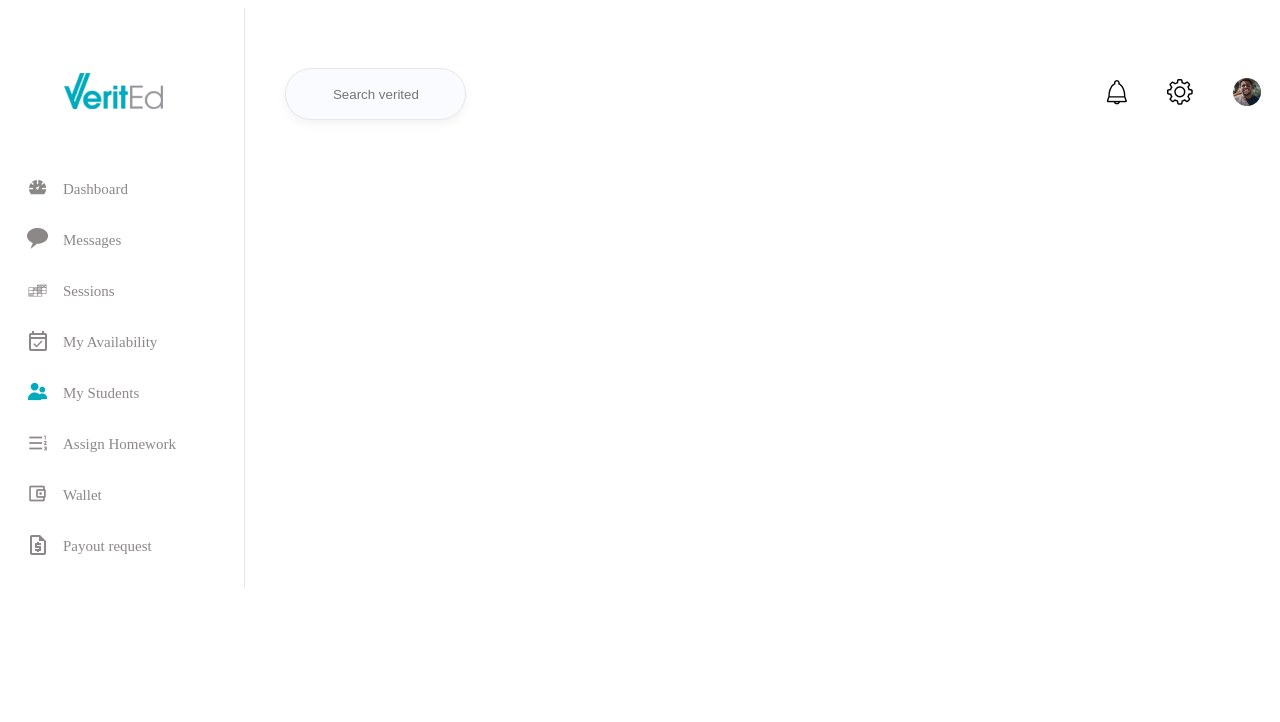
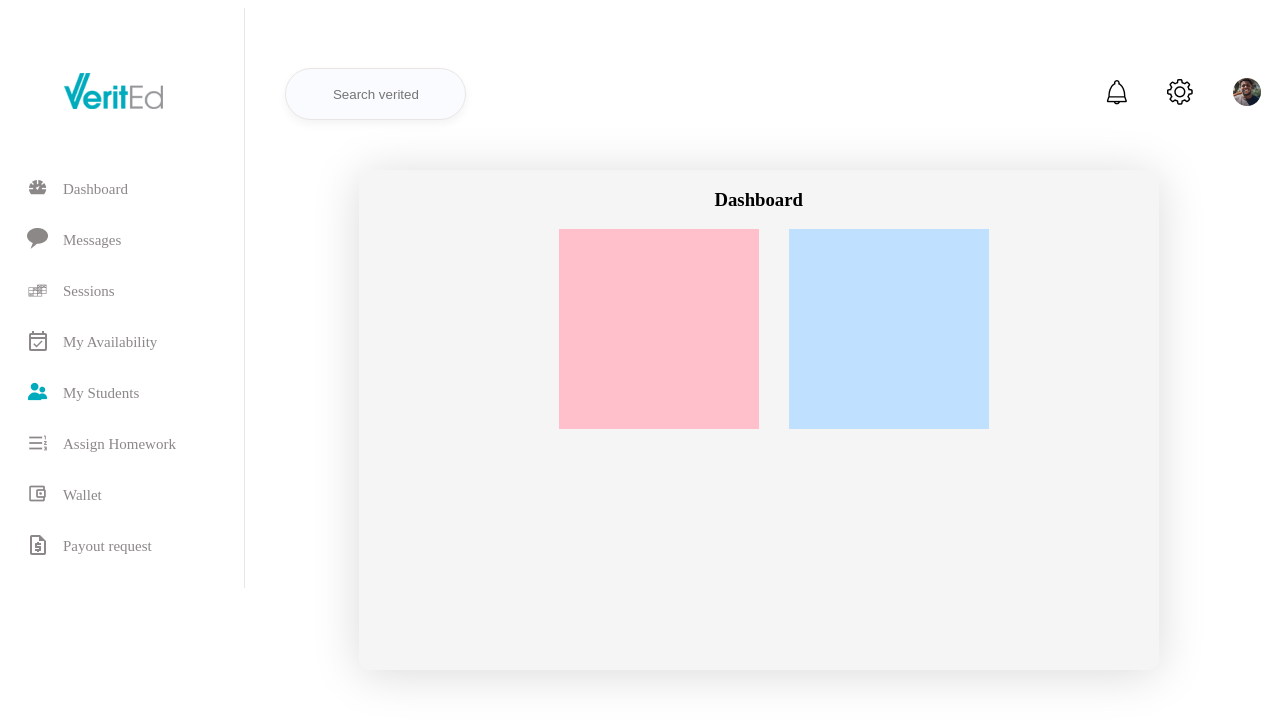
Before and after one commit to WocherZ/education-platform--JFD, a React (Create React App) app in the folder education-platform/: page / in a window 1280 px wide. Shown: the top 722 px of the page. Built offline with nearby package versions, Linux system fonts and the light colour scheme.

Commit message:
added dasboard

```diff
--- a/education-platform/src/components/my_students/navbar.js
+++ b/education-platform/src/components/my_students/navbar.js
@@ -10,20 +10,20 @@ import homework from '../../images/my_students/homework.png';
 import wallet from '../../images/my_students/wallet.png';
 import payout from '../../images/my_students/payout.png';
 import '../../styles/my_students/style.css'
-import Modal from '../../modal/my_students/Modal.js'
+import Modal from '../../modal/my_students/Modalroot.js'
 
 
 
 
 
 
-export default function Navbar({ setactive }) {
+export default function Navbar(props) {
 
 
     const handleClick = (e) => {
         if (e.target.style.color === "rgb(0, 171, 189)") {
             e.target.style.color = "";
-            setactive(false)
+            props.setactive(false)
         }
 
         else {
@@ -36,7 +36,8 @@ export default function Navbar({ setactive }) {
                 }
             }
             e.target.style.color = "rgb(0, 171, 189)"
-            setactive(true)
+            props.setactive(true)
+            props.setsection(e.target.textContent)
         }
     };
     const images = [
--- /dev/null
+++ b/education-platform/src/modal/my_students/Content.js
@@ -0,0 +1,35 @@
+import React from "react";
+import '../../styles/my_students/style.css'
+
+
+export function Mystudentsmodal(){
+    return (
+        <div>
+            <h3>My Students</h3>
+            <table className="table-my-students">
+                <tr>
+                    <th>#</th><th>Student name</th><th>Assignments</th><th>Submited</th><th>Test</th><th>Status</th>
+                </tr>
+                <tr>
+                    <td></td><td></td><td></td><td></td><td></td><td></td>
+                </tr>
+            </table>
+        </div>
+    )
+};
+
+export function Dashboard() {
+    return (
+        <div>
+            <h3>Dashboard</h3>
+        <div className="dashboard">
+
+                <div className="lessons">
+                </div>
+                <div className="students">
+                </div>
+
+        </div>
+        </div>
+    )
+};
--- a/education-platform/src/modal/my_students/Modal.js
+++ /dev/null
@@ -1,23 +0,0 @@
-import React from "react";
-import '../../styles/my_students/style.css'
-
-const Modal = ({ active, setActive }) => {
-    return (
-        <div>
-            <div className={active ? "modal active" : "modal"} >
-                <h3>My Students</h3>
-                <table className="table-my-students">
-                    <tr>
-                        <th>#</th><th>Student name</th><th>Assignments</th><th>Submited</th><th>Test</th><th>Status</th>
-                    </tr>
-                    <tr>
-                        <td></td><td></td><td></td><td></td><td></td><td></td>
-                    </tr>
-                </table>
-                {/* <div className="modal__content" onClick={e => e.stopPropagation()}></div> */}
-            </div>
-        </div>
-    )
-};
-
-export default Modal;
--- /dev/null
+++ b/education-platform/src/modal/my_students/Modalroot.js
@@ -0,0 +1,15 @@
+import React from "react";
+import '../../styles/my_students/style.css'
+
+const Modal = (props) => {
+    return (
+        <div>
+            <div className={props.active ? "modal active" : "modal"} >
+                {props.child}
+
+            </div>
+        </div>
+    )
+};
+
+export default Modal;
--- a/education-platform/src/pages/my_students.js
+++ b/education-platform/src/pages/my_students.js
@@ -2,18 +2,34 @@ import React, { useState } from "react";
 import Navbar from "../components/my_students/navbar.js";
 import Header from "../components/my_students/Header";
 import '../styles/my_students/style.css'
-import Modal from '../modal/my_students/Modal.js'
+import Modal from '../modal/my_students/Modalroot.js'
+import {Mystudentsmodal, Dashboard} from "../modal/my_students/Content.js";
+
 
 
 export default function MyStudent() {
+    const[section, setSection] = useState()
+    const[modalActive, setModalActive] = useState(true)
+    let component = <Dashboard />
 
-    const[modalActive, setModalActive] = useState(false)
+    component = <Dashboard />
+    if (section === 'My Students')
+            {
+                component = <Mystudentsmodal /> ;
+            }
+    // else if (section === 'Dashboard')
+    // {
+    //     component = <Dashboard /> ;
+    // }
+
+
 
     return (
         <div className="wrapper">
-            <Navbar setactive = {setModalActive}/>
+            <Navbar setactive = {setModalActive} setsection = {setSection}/>
             <Header/>
-            <Modal active={modalActive} setactive = {setModalActive}/>
+             <Modal active={modalActive} child = {component}>
+            </Modal>
         </div>
     )
 }
--- a/education-platform/src/styles/my_students/style.css
+++ b/education-platform/src/styles/my_students/style.css
@@ -95,3 +95,24 @@ th{
     color: #8C8888;
     border-right: 1px solid #8C8888;
 }
+
+.dashboard{
+    display: flex;
+    margin: 0 auto 0 auto;
+
+}
+
+.lessons{
+    background-color: pink;
+    height: 200px;
+    width: 200px;
+    margin-left: 30px;
+
+}
+
+.students{
+    background-color: rgb(192, 224, 255);
+    height: 200px;
+    width: 200px;
+    margin-left: 30px;
+}
```
Also changed, not shown: 1 other file (tests, documents, lock files or other folders).
